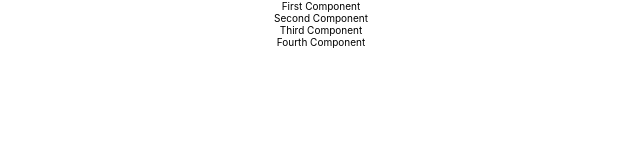
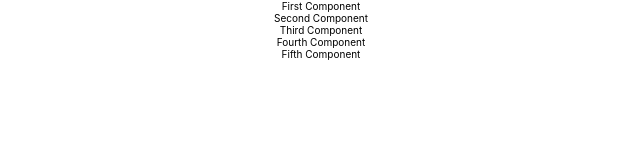
Before and after one commit to diwakar491/react-fundamentals, a React (Create React App) app: page / in a window 1280 px wide. Shown: the top 160 px of the page, without its empty margins (319-959 px from the left). Built offline with nearby package versions, Linux system fonts and the light colour scheme.

Commit message:
Section 19 Complete

```diff
--- a/src/App.js
+++ b/src/App.js
@@ -1,53 +1,12 @@
-import { Component } from 'react';
 import './App.css';
+import LearningComponents from './components/learning-examples/LearningComponent';
 
 function App() {
   return (
     <div className="App">
-      <FirstComponent/>
-      <SecondComponent/>
-      <ThirdComponent/>
-      <FourthComponent/>
+      <LearningComponents/>
     </div>
   );
 }
 
-function FirstComponent(){
-  return(
-    <div className='FirstComponent'>
-      First Component
-    </div>
-  )
-}
-
-function SecondComponent(){
-  return(
-    <div className='SecondComponent'>
-      Second Component
-    </div>
-  )
-}
-
-class ThirdComponent extends Component {
-
-  render(){
-    return(
-      <div className='ThirdComponent'>
-        Third Component
-      </div>
-    )
-  }
-}
-
-
-class FourthComponent extends Component {
-
-  render(){
-    return(
-      <div className='FourthComponent'>
-        Fourth Component
-      </div>
-    )
-  }
-}
 export default App;
--- /dev/null
+++ b/src/components/learning-examples/FirstComponent.jsx
@@ -0,0 +1,16 @@
+
+export default function FirstComponent(){
+    return(
+      <div className='FirstComponent'>
+        First Component
+      </div>
+    )
+  }
+
+export function FifthComponent(){
+    return(
+      <div className='FifthComponent'>
+        Fifth Component
+      </div>
+    )
+  }
--- /dev/null
+++ b/src/components/learning-examples/FourthComponent.jsx
@@ -0,0 +1,13 @@
+import { Component } from 'react';
+class FourthComponent extends Component {
+
+    render(){
+      return(
+        <div className='FourthComponent'>
+          Fourth Component
+        </div>
+      )
+    }
+  }
+
+  export default FourthComponent
--- /dev/null
+++ b/src/components/learning-examples/LearningComponent.jsx
@@ -0,0 +1,20 @@
+import FirstComponent from './FirstComponent';
+import SecondComponent from './SecondComponent';
+import ThirdComponent from './ThirdComponent';
+import FourthComponent from './FourthComponent';
+import {FifthComponent} from './FirstComponent';
+
+
+function LearningComponents() {
+    return (
+      <div className="App">
+        <FirstComponent/>
+        <SecondComponent/>
+        <ThirdComponent/>
+        <FourthComponent/>
+        <FifthComponent/>
+      </div>
+    );
+  }
+
+export default LearningComponents
--- /dev/null
+++ b/src/components/learning-examples/SecondComponent.jsx
@@ -0,0 +1,7 @@
+export default function SecondComponent(){
+  return(
+    <div className='SecondComponent'>
+      Second Component
+    </div>
+  )
+}
--- /dev/null
+++ b/src/components/learning-examples/ThirdComponent.jsx
@@ -0,0 +1,15 @@
+import { Component } from 'react';
+
+
+class ThirdComponent extends Component {
+
+    render(){
+      return(
+        <div className='ThirdComponent'>
+          Third Component
+        </div>
+      )
+    }
+  }
+
+  export default ThirdComponent
```
